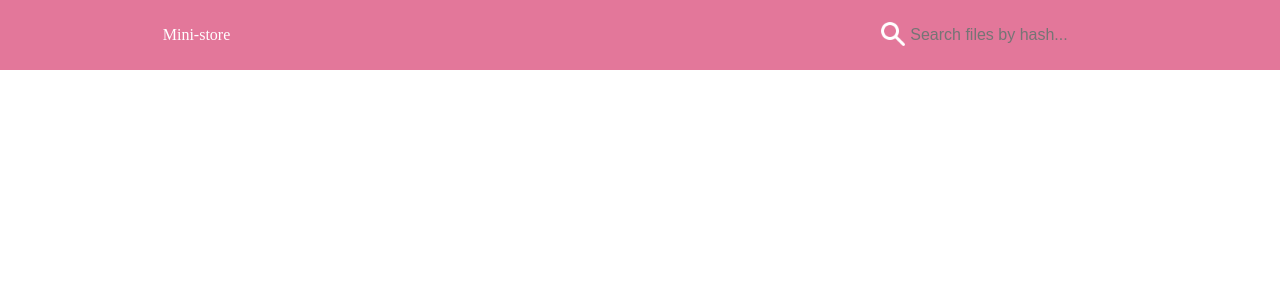
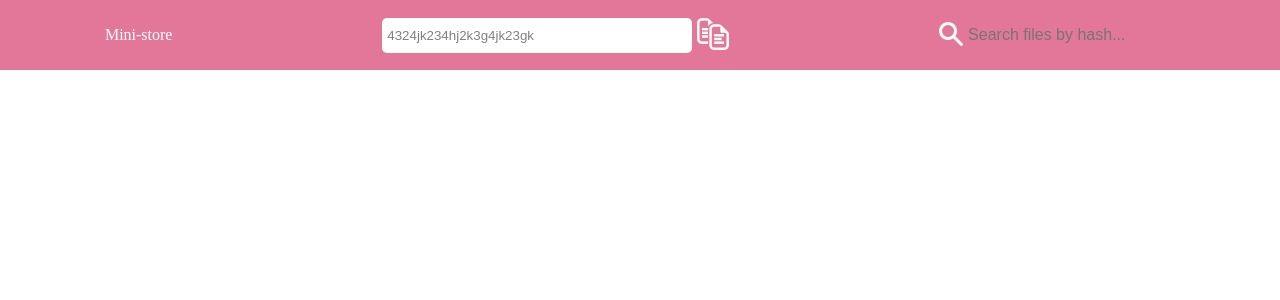
Before and after one commit to kendis-fit/mini-cloud, a React (Create React App) app: page / in a window 1280 px wide. Shown: the top 300 px of the page. Built offline with nearby package versions, Linux system fonts and the light colour scheme.

Commit message:
add: visualisation hash

```diff
--- a/src/Components/Header/HashBar.tsx
+++ b/src/Components/Header/HashBar.tsx
@@ -1,10 +1,31 @@
-import React from "react";
+import React, { createRef } from "react";
+
+import { HashBox } from "./HeaderStyle";
+import copy from "../../Images/copy.png";
+import { FlexBlock } from "../Styles/Block";
+import { ButtonWithImage  } from "../Styles/Button";
 
 const HashBar = () => {
+
+    const hash = createRef<HTMLInputElement>();
+
+    const CopyHashToClipboard = () => {
+        if (hash.current !== null)
+        {
+            hash.current.select();
+            hash.current.setSelectionRange(0, 99999);
+            document.execCommand("copy");
+        }
+    }
+
     return(
-        <div>
-
-        </div>
+        <FlexBlock>
+            <HashBox ref={hash} type="text" value={"4324jk234hj2k3g4jk23gk"}>
+            </HashBox>
+            <ButtonWithImage type="button" onClick={CopyHashToClipboard}>
+                <img src={copy} alt="copy hash" height={32} width={32} />
+            </ButtonWithImage>
+        </FlexBlock>
     )
 };
 
--- a/src/Components/Header/HeaderStyle.tsx
+++ b/src/Components/Header/HeaderStyle.tsx
@@ -15,15 +15,6 @@ export const BlockHeader = styled.header`
     justify-content: space-around;
 `;
 
-export const SearchButton = styled.button`
-    border: 0;
-    background: transparent;
-
-    cursor: pointer;
-
-    padding-right: 5px;
-`;
-
 export const SearchTextBox = styled.input`
     border: 0;
     background: ${Colors.Pink};
@@ -34,4 +25,19 @@ export const SearchTextBox = styled.input`
     ::placeholder {
         opacity: 1;
     }
+
+    padding-left: 5px;
 `;
+
+export const HashBox = styled.input.attrs(() => ({ readOnly: true }))`
+    margin-right: 5px;
+    padding: 5px;
+
+    border-radius: 5px;
+    border: 0;
+
+    height: 25px;
+    width: 300px;
+
+    color: gray;
+`;
--- a/src/Components/Header/SearchBar.tsx
+++ b/src/Components/Header/SearchBar.tsx
@@ -2,14 +2,15 @@ import React from "react";
 
 import { FlexBlock } from "../Styles/Block";
 import search from "../../Images/search.png";
-import { SearchTextBox, SearchButton } from "../Header/HeaderStyle";
+import { ButtonWithImage } from "../Styles/Button";
+import { SearchTextBox } from "../Header/HeaderStyle";
 
 const SearchBar = () => {
     return(
         <FlexBlock>
-            <SearchButton type="button">
+            <ButtonWithImage type="button">
                 <img src={search} alt="search" height={24} width={24} />
-            </SearchButton>
+            </ButtonWithImage>
             <SearchTextBox placeholder="Search files by hash..." />
         </FlexBlock>
     )
--- /dev/null
+++ b/src/Components/Styles/Button.tsx
@@ -0,0 +1,8 @@
+import styled from "styled-components";
+
+export const ButtonWithImage = styled.button`
+    border: 0;
+    background: transparent;
+
+    cursor: pointer;
+`;
```
